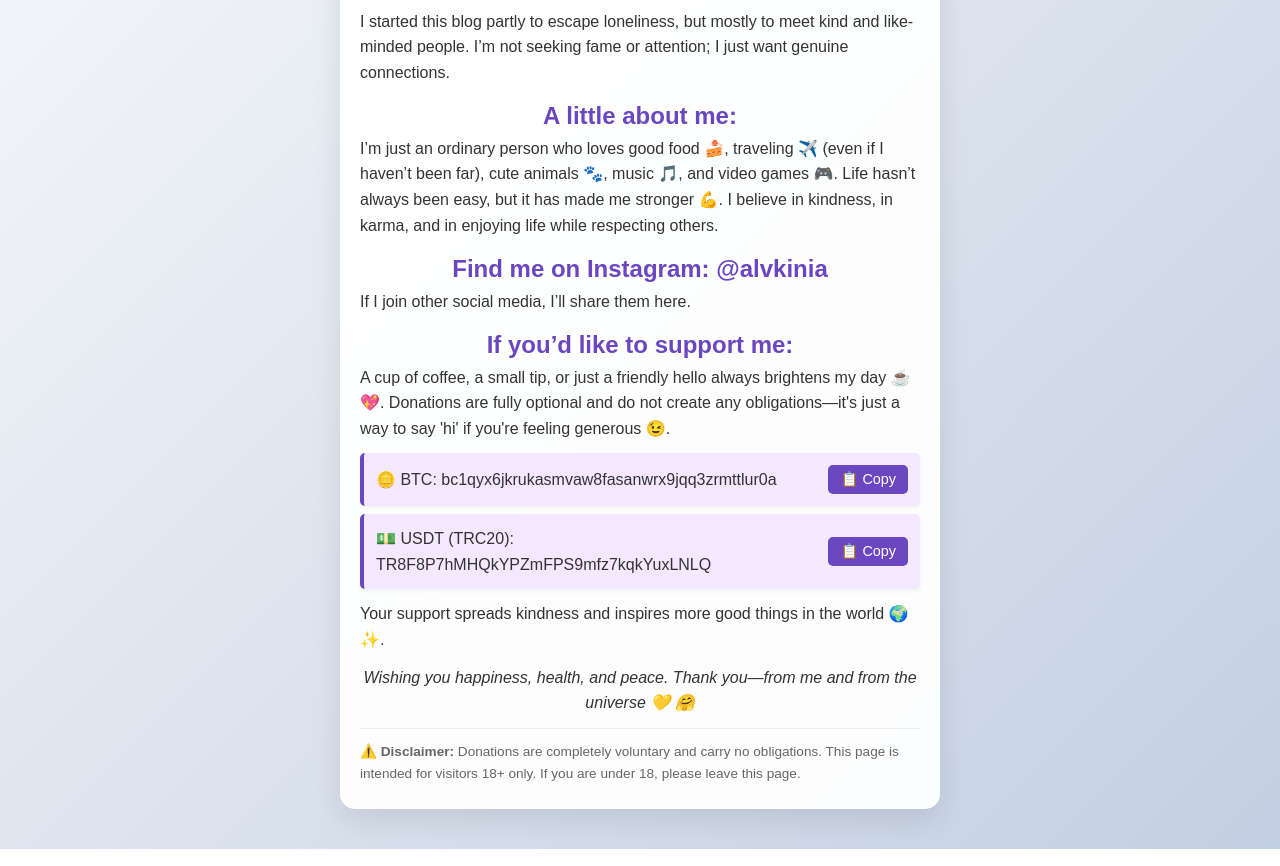
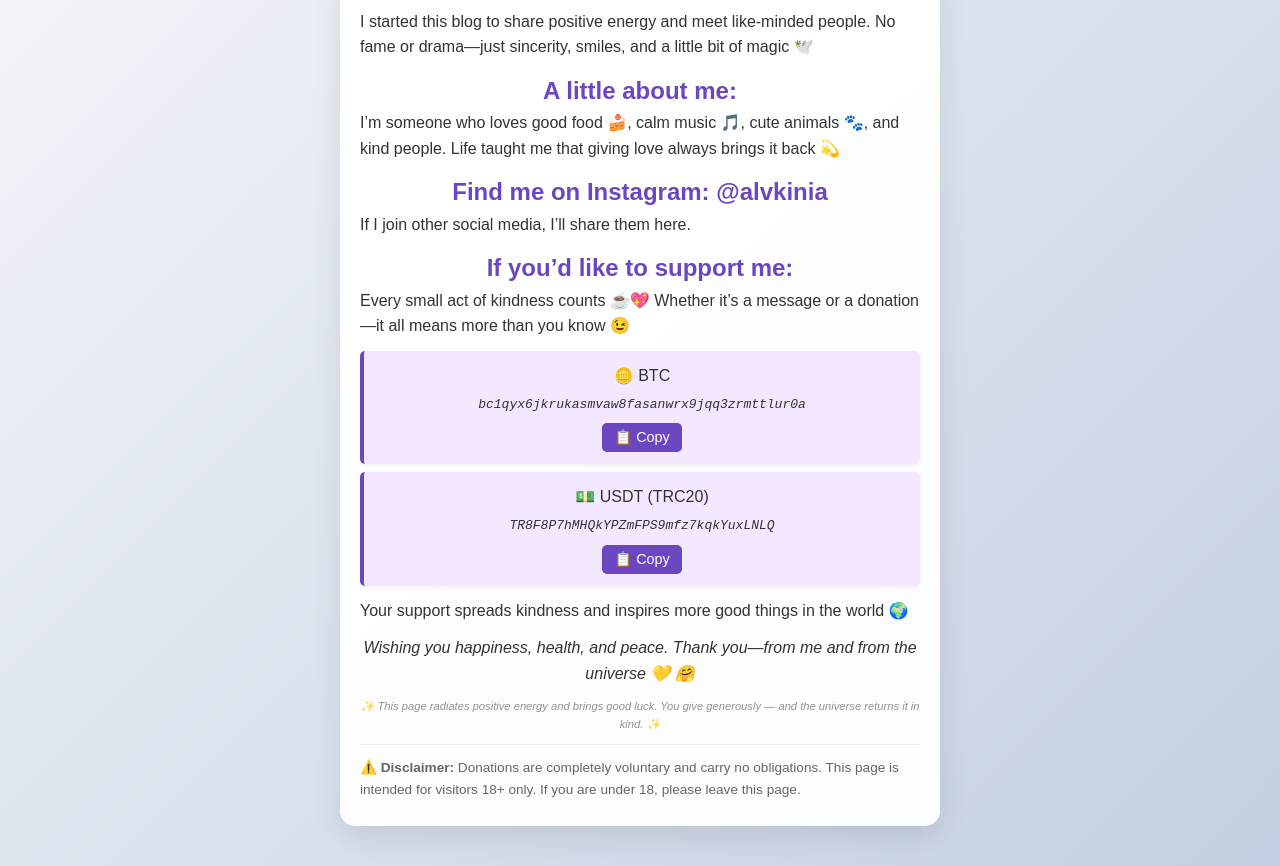
Before and after one commit to Alvkinia/donate, a plain HTML site: page index.html in a window 1280 px wide. Shown: the part 158-1024 px from the top of the page. Drawn offline with Linux system fonts and the light colour scheme.

Commit message:
Update index.html

```diff
--- a/index.html
+++ b/index.html
@@ -3,8 +3,8 @@
 <head>
   <meta charset="UTF-8">
   <meta name="viewport" content="width=device-width, initial-scale=1.0">
-  <meta name="description" content="A cozy corner for kind souls: sharing stories, vibes, and a little kindness. Connect and spread good energy!">
-  <title>My Cozy Corner</title>
+  <meta name="description" content="A cozy corner of positive energy and good luck.">
+  <title>The Page That Brings Good Luck ✨</title>
   <style>
     * {
       box-sizing: border-box;
@@ -87,6 +87,8 @@
       flex-wrap: nowrap;
       transition: transform 0.2s;
       word-break: break-word;
+      flex-direction: column;
+      text-align: center;
     }
 
     li:hover {
@@ -95,11 +97,18 @@
 
     li span {
       flex-grow: 1;
-      margin-right: 10px;
+      margin-bottom: 6px;
       overflow-wrap: anywhere;
       display: flex;
+      justify-content: center;
       align-items: center;
       gap: 6px;
+    }
+
+    li address {
+      font-family: monospace;
+      word-break: break-all;
+      margin-bottom: 8px;
     }
 
     li button {
@@ -111,7 +120,6 @@
       cursor: pointer;
       font-size: 0.9em;
       transition: background 0.3s, transform 0.2s;
-      align-self: center;
       white-space: nowrap;
     }
 
@@ -141,6 +149,16 @@
 
     .disclaimer p {
       margin: 0;
+    }
+
+    .easter-egg {
+      font-size: 0.7em;
+      color: #777;
+      text-align: center;
+      font-style: italic;
+      margin-top: 6px;
+      margin-bottom: 10px;
+      opacity: 0.8;
     }
 
     .toast {
@@ -175,8 +193,6 @@
     @media (max-width: 600px) {
       body { padding: 10px; }
       .container { padding: 18px 14px; margin: 10px auto; }
-      li { flex-direction: column; align-items: flex-start; }
-      li button { margin-top: 6px; width: 100%; }
       .toast { font-size: 0.9em; bottom: 20px; }
     }
   </style>
@@ -184,17 +200,17 @@
 <body>
   <div class="container reveal">
     <section class="reveal">
-      <h1>Hello and welcome! 👋😊</h1>
-      <p>I’m really glad you decided to visit. Thank you! I hope we can become friends—life is full of surprises, isn’t it?</p>
+      <h1>The Page That Brings Good Luck ✨</h1>
+      <p>Welcome, kind soul 🌸 This space radiates warmth, kindness, and good energy. Maybe today’s the day a small act of kindness changes everything?</p>
     </section>
 
     <section class="reveal">
-      <p>I started this blog partly to escape loneliness, but mostly to meet kind and like-minded people. I’m not seeking fame or attention; I just want genuine connections.</p>
+      <p>I started this blog to share positive energy and meet like-minded people. No fame or drama—just sincerity, smiles, and a little bit of magic 🕊️</p>
     </section>
 
     <section class="reveal">
       <h2>A little about me:</h2>
-      <p>I’m just an ordinary person who loves good food 🍰, traveling ✈️ (even if I haven’t been far), cute animals 🐾, music 🎵, and video games 🎮. Life hasn’t always been easy, but it has made me stronger 💪. I believe in kindness, in karma, and in enjoying life while respecting others.</p>
+      <p>I’m someone who loves good food 🍰, calm music 🎵, cute animals 🐾, and kind people. Life taught me that giving love always brings it back 💫</p>
     </section>
 
     <section class="reveal">
@@ -204,23 +220,27 @@
 
     <section class="reveal">
       <h2>If you’d like to support me:</h2>
-      <p>A cup of coffee, a small tip, or just a friendly hello always brightens my day ☕💖. Donations are fully optional and do not create any obligations—it's just a way to say 'hi' if you're feeling generous 😉.</p>
+      <p>Every small act of kindness counts ☕💖 Whether it’s a message or a donation—it all means more than you know 😉</p>
       <ul>
         <li>
-          <span>🪙 BTC: bc1qyx6jkrukasmvaw8fasanwrx9jqq3zrmttlur0a</span>
+          <span>🪙 BTC</span>
+          <address>bc1qyx6jkrukasmvaw8fasanwrx9jqq3zrmttlur0a</address>
           <button onclick="copyToClipboard('bc1qyx6jkrukasmvaw8fasanwrx9jqq3zrmttlur0a')">📋 Copy</button>
         </li>
         <li>
-          <span>💵 USDT (TRC20): TR8F8P7hMHQkYPZmFPS9mfz7kqkYuxLNLQ</span>
+          <span>💵 USDT (TRC20)</span>
+          <address>TR8F8P7hMHQkYPZmFPS9mfz7kqkYuxLNLQ</address>
           <button onclick="copyToClipboard('TR8F8P7hMHQkYPZmFPS9mfz7kqkYuxLNLQ')">📋 Copy</button>
         </li>
       </ul>
-      <p>Your support spreads kindness and inspires more good things in the world 🌍✨.</p>
+      <p>Your support spreads kindness and inspires more good things in the world 🌍</p>
     </section>
 
     <section class="reveal">
       <p style="text-align: center; font-style: italic;">Wishing you happiness, health, and peace. Thank you—from me and from the universe 💛 🤗</p>
     </section>
+
+    <p class="easter-egg">✨ This page radiates positive energy and brings good luck. You give generously — and the universe returns it in kind. ✨</p>
 
     <div class="disclaimer reveal">
       <p>⚠️ <strong>Disclaimer:</strong> Donations are completely voluntary and carry no obligations. This page is intended for visitors 18+ only. If you are under 18, please leave this page.</p>
```
